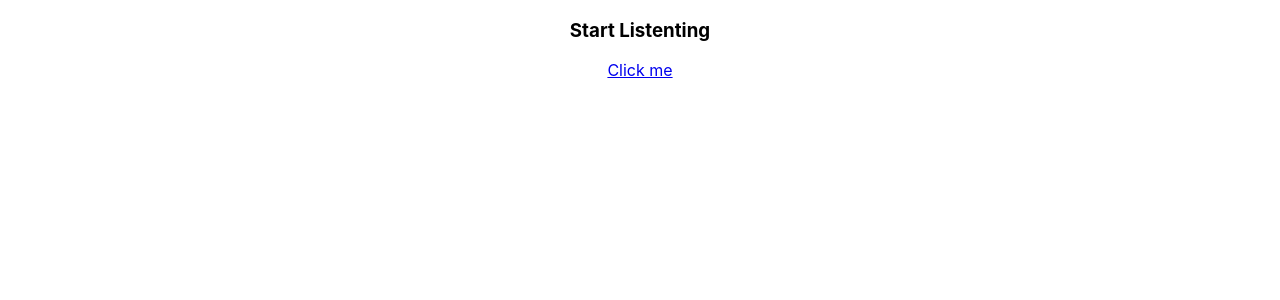
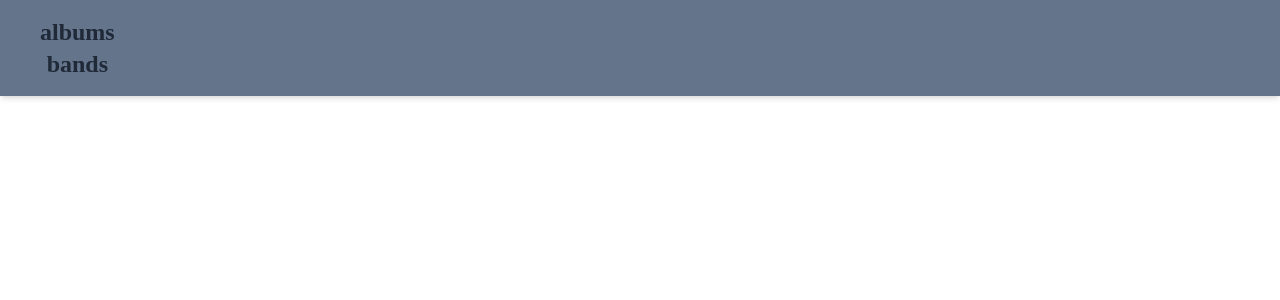
Before and after one commit to laststandjam/Music_Project, a React (Create React App) app: page /en in a window 1280 px wide. Shown: the top 300 px of the page. Built offline with nearby package versions, Linux system fonts and the light colour scheme; what @kontent-ai/delivery-sdk would draw is missing.

Commit message:
working navbar starting to style

```diff
--- a/package.json
+++ b/package.json
@@ -12,6 +12,7 @@
     "@types/node": "^16.7.13",
     "@types/react": "^18.0.0",
     "@types/react-dom": "^18.0.0",
+    "classnames": "^2.3.2",
     "react": "^18.2.0",
     "react-dom": "^18.2.0",
     "react-intl": "^6.1.2",
@@ -45,5 +46,10 @@
       "last 1 firefox version",
       "last 1 safari version"
     ]
+  },
+  "devDependencies": {
+    "autoprefixer": "^10.4.13",
+    "postcss": "^8.4.19",
+    "tailwindcss": "^3.2.4"
   }
 }
--- /dev/null
+++ b/postcss.config.js
@@ -0,0 +1,6 @@
+module.exports = {
+  plugins: {
+    tailwindcss: {},
+    autoprefixer: {},
+  },
+}
--- a/src/App.tsx
+++ b/src/App.tsx
@@ -4,21 +4,24 @@ import { useIntl } from 'react-intl';
 import { Navigate, Route, Routes, Link } from 'react-router-dom';
 
 import './App.css';
-import {Album_List} from "./Pages/Album_List"
+import {Navbar} from "./Components/Navbar"
+import { Album_List } from "./Pages/Album_List"
+import Band_List from './Pages/Band_List';
 
 
 function App() {
-  const {formatMessage} = useIntl()
-console.log(JSON.stringify(formatMessage({id:'Route.albums'})))
+
+  const intl = useIntl()
+  const { formatMessage } = useIntl()
+  console.log(JSON.stringify(formatMessage({ id: 'Route.albums' })))
   return (
     <div className="App">
 
-      <h3>Start Listenting</h3>
-
-
-      <Link to={JSON.stringify(formatMessage({id:'Route.albums'}))} >Click me</Link>
+     <Navbar/>
       <Routes>
-   <Route path={`/"albums"`} element={<Album_List/>} /></Routes>
+        <Route path={"/"+intl.formatMessage({id: 'Route.albums' })} element={<Album_List />} />
+        <Route path={"/"+intl.formatMessage({id: 'Route.band' })} element={<Band_List/>}/>
+      </Routes>
     </div>
   );
 }
--- /dev/null
+++ b/src/Components/Navbar.tsx
@@ -0,0 +1,43 @@
+import React from 'react'
+
+import { useIntl } from 'react-intl';
+import { Navigate, Route, Routes, Link } from 'react-router-dom';
+import LocalizedApp from '../Utility/LocalizedApp'
+
+
+type Props = {}
+
+const Navbar = (props: Props) => {
+    const intl = useIntl()
+     const { formatMessage } = useIntl()
+    const links = [
+
+        {
+            name: intl.formatMessage({ id: 'Route.albums' }),
+            path:intl.formatMessage({ id: 'Route.albums' })
+        },
+        {
+            name: intl.formatMessage({ id: 'Route.bands' }), path:intl.formatMessage({ id: 'Route.bands' })
+        },
+
+
+
+    ]
+
+    return (
+        <div className='shadow-md w-full fixed top-0 left-0'>
+            <div className='md:flex items-center justify-between bg-slate-500 py-4 md:px-10 px-7'>
+            <div className='font-bold text-2xl cursor-pointer flex items-center font-[Poppins]
+      text-gray-800'>
+                <ul className='md-center'>
+                    {links.map((link)=>(
+                   <li> <Link to={link.path} > {link.name} </Link> </li>
+                    ))}
+                </ul>
+                </div>
+            </div>
+        </div>
+    )
+}
+
+export { Navbar }
--- a/src/Localizations/urls_en.json
+++ b/src/Localizations/urls_en.json
@@ -1,6 +1,10 @@
 {
     "locale": "en-US",
     "Route.home" : "Home",
-    "Route.albums": "Albums"
+    "Route.albums": "albums",
+    "Route.bands": "bands",
+    "Route.song": "songs"
+
+
 
 }
--- a/src/Pages/Band_List.tsx
+++ b/src/Pages/Band_List.tsx
@@ -7,7 +7,7 @@ interface Props {
 const Band_List = (props: Props) => {
     return (
         <div>
-
+            <h1>Band List</h1>
         </div>
     )
 }
--- a/src/index.css
+++ b/src/index.css
@@ -1,3 +1,7 @@
+@tailwind base;
+@tailwind components;
+@tailwind utilities;
+
 body {
   margin: 0;
   font-family: -apple-system, BlinkMacSystemFont, 'Segoe UI', 'Roboto', 'Oxygen',
--- /dev/null
+++ b/tailwind.config.js
@@ -0,0 +1,10 @@
+/** @type {import('tailwindcss').Config} */
+module.exports = {
+  content: [
+    "./src/**/*.{js,jsx,ts,tsx}"
+  ],
+  theme: {
+    extend: {},
+  },
+  plugins: [],
+}
```
Also changed, not shown: 2 other files (tests, documents, lock files or other folders).
